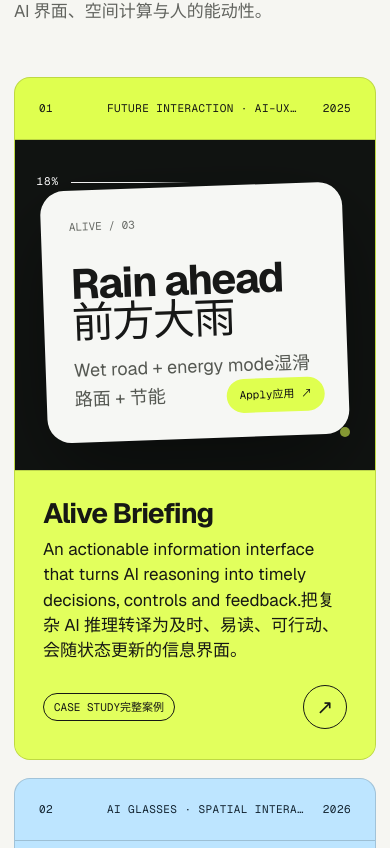
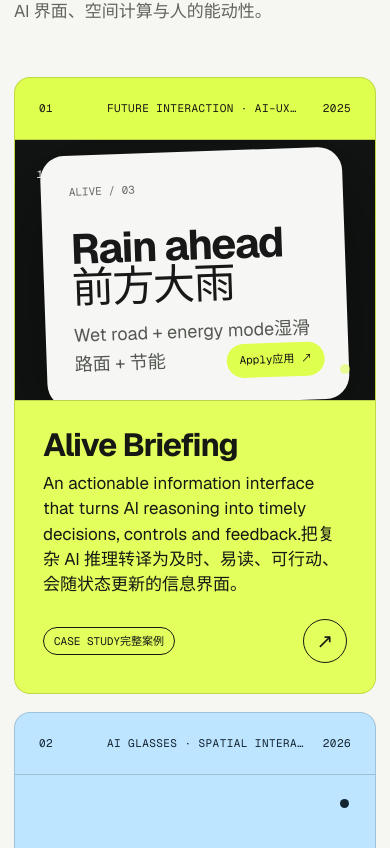
Before and after one commit to lexiiiliang/Portfolio, a Next.js app: page / in a window 390 px wide. Shown: the part 1496-2344 px from the top of the page. Built offline with nearby package versions, Linux system fonts and the light colour scheme.

Commit message:
Even out the project card grid to three equal columns
The featured-project card used to span full width with a taller
hero treatment; with three cases now, an equal three-column grid
reads better than one oversized card next to two small ones.

```diff
--- a/app/globals.css
+++ b/app/globals.css
@@ -416,13 +416,13 @@ html[data-lang="zh"] .copy-en {
 
 .project-grid {
   display: grid;
-  grid-template-columns: repeat(2, minmax(0, 1fr));
+  grid-template-columns: repeat(3, minmax(0, 1fr));
   gap: 18px;
 }
 
 .project-card {
   position: relative;
-  min-height: 620px;
+  min-height: 560px;
   overflow: hidden;
   display: flex;
   flex-direction: column;
@@ -432,11 +432,6 @@ html[data-lang="zh"] .copy-en {
   transition: transform 260ms cubic-bezier(.2,.8,.2,1), box-shadow 260ms ease;
 }
 
-.project-card:first-child {
-  grid-column: 1 / -1;
-  min-height: 700px;
-}
-
 .project-card:hover {
   transform: translateY(-7px);
   box-shadow: var(--shadow);
@@ -471,12 +466,8 @@ html[data-lang="zh"] .copy-en {
 .card-visual {
   position: relative;
   flex: 1;
-  min-height: 290px;
+  min-height: 260px;
   overflow: hidden;
-}
-
-.project-card:first-child .card-visual {
-  min-height: 420px;
 }
 
 .project-card-copy {
@@ -494,14 +485,10 @@ html[data-lang="zh"] .copy-en {
 
 .project-card-copy h3 {
   margin: 0 0 10px;
-  font-size: var(--type-heading-md);
+  font-size: 2rem;
   line-height: 1;
   letter-spacing: var(--tracking-display);
   font-weight: 650;
-}
-
-.project-card:not(:first-child) .project-card-copy h3 {
-  font-size: 2rem;
 }
 
 .project-card-copy p {
@@ -1482,10 +1469,7 @@ html[data-lang="zh"] .project-hero-meta {
   .about-grid,
   .contact-grid { grid-template-columns: 1fr; gap: 38px; }
   .project-grid { grid-template-columns: 1fr; }
-  .project-card:first-child { grid-column: auto; }
-  .project-card,
-  .project-card:first-child { min-height: 610px; }
-  .project-card:first-child .card-visual { min-height: 330px; }
+  .project-card { min-height: 610px; }
   .site-footer { grid-template-columns: 1fr; padding: 28px 0; }
   .site-footer a { text-align: left; }
   .project-hero { min-height: 760px; }
```
